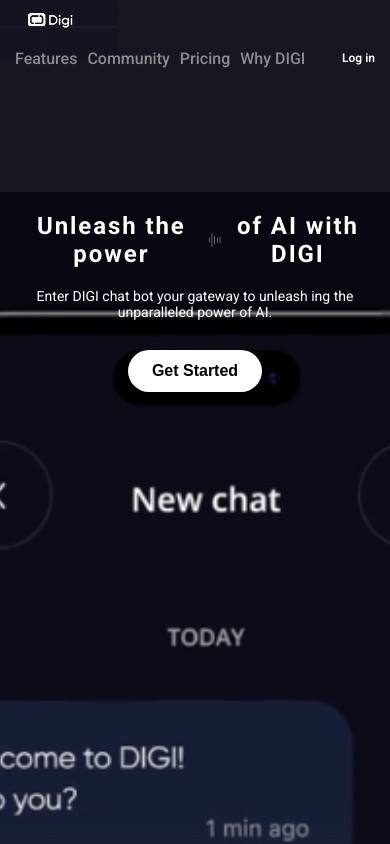
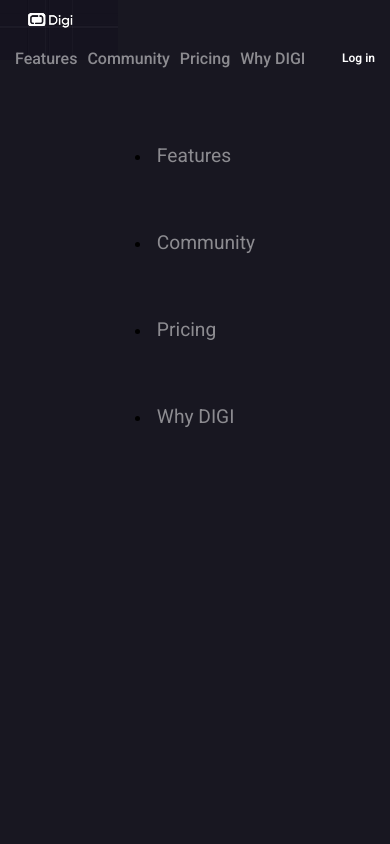
Before and after one commit to mdcodelab/chat-app-landing-page, a React (Create React App) app: page / in a window 390 px wide. Shown: the top 844 px of the page. Built offline with nearby package versions, Linux system fonts and the light colour scheme.

Commit message:
Sidebar functionality

```diff
--- a/src/App.js
+++ b/src/App.js
@@ -48,12 +48,14 @@
 
   return (
     <>
+    <SidebarProvider>
     <Sidebar></Sidebar>
       <Header />
       <Features />
       <Commmunity />
       <Pricing></Pricing>
       <Why></Why>
+    </SidebarProvider>
     </>
   );
 };
--- a/src/components/Sidebar/Sidebar.css
+++ b/src/components/Sidebar/Sidebar.css
@@ -39,3 +39,10 @@
     opacity: 1;
     font-weight: 600;
 }
+
+@media (max-width: 672px) {
+    #sidebar.open {
+        right: 0;
+        transition: all 0.3s ease;
+    }
+}
--- a/src/components/Sidebar/Sidebar.js
+++ b/src/components/Sidebar/Sidebar.js
@@ -1,21 +1,30 @@
 import React from 'react';
 import "./Sidebar.css";
+import { useSidebarContext } from "../../useContext";
+
 
 const Sidebar = () => {
+    const { isSidebarOpen, setIsSidebarOpen, toggleSidebar } = useSidebarContext();
+    function closeSidebar() {
+        setIsSidebarOpen(false);
+    }
+
+    console.log(isSidebarOpen);
+
   return (
-    <section id="sidebar">
+    <section id="sidebar" className={isSidebarOpen ? "open" : ""}>
     <div className="links">
           <li>
-            <a href="#features">Features</a>
+            <a href="#features" onClick={closeSidebar}>Features</a>
           </li>
           <li>
-            <a href="#community">Community</a>
+            <a href="#community" onClick={closeSidebar}>Community</a>
           </li>
           <li>
-            <a href="#pricing">Pricing</a>
+            <a href="#pricing" onClick={closeSidebar}>Pricing</a>
           </li>
           <li>
-            <a href="#why">Why DIGI</a>
+            <a href="#why" onClick={closeSidebar}>Why DIGI</a>
           </li>
     </div>
 
--- a/src/useContext.js
+++ b/src/useContext.js
@@ -5,14 +5,14 @@
 
 // 2. Furnizorul de context
 export const SidebarProvider = ({ children }) => {
-  const [isSidebarOpen, setIsSidebarOpen] = useState(false);
+  const [isSidebarOpen, setIsSidebarOpen] = useState(true);
 
   const toggleSidebar = () => {
     setIsSidebarOpen(prev => !prev);
   };
 
   return (
-    <SidebarContext.Provider value={{ isSidebarOpen, toggleSidebar }}>
+    <SidebarContext.Provider value={{isSidebarOpen, setIsSidebarOpen, toggleSidebar }}>
       {children}
     </SidebarContext.Provider>
   );
```
